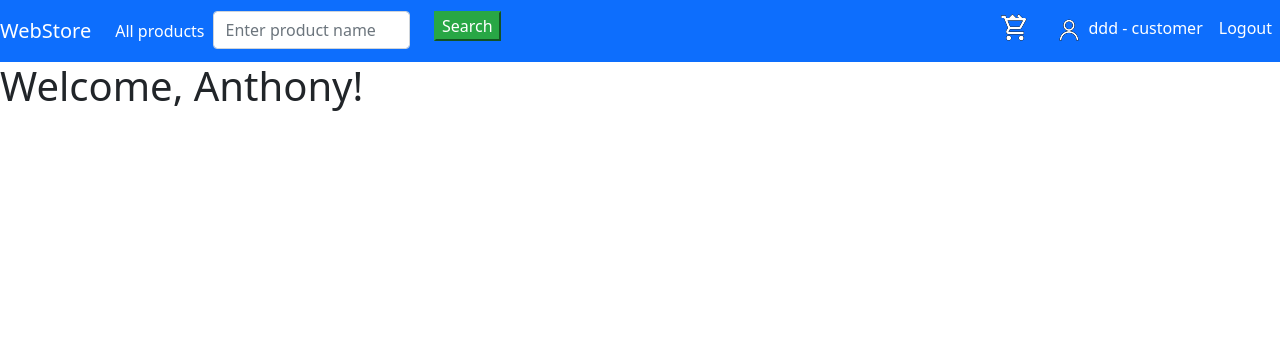
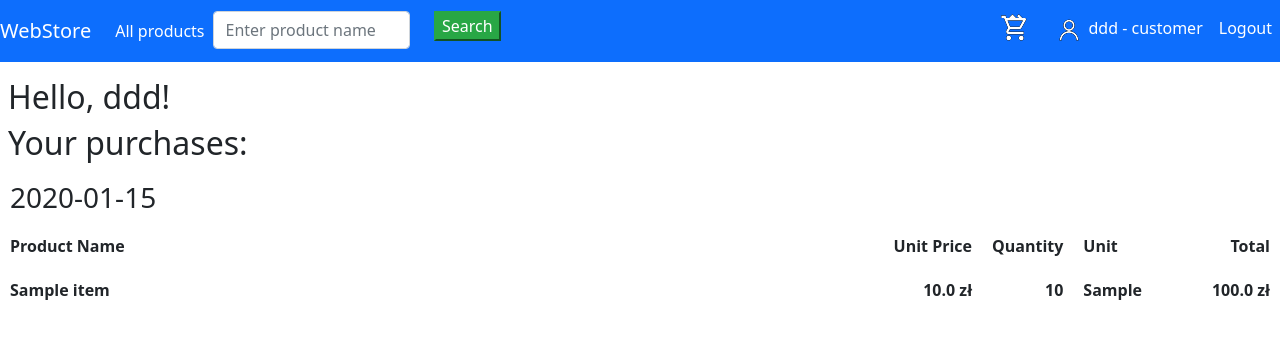
Before and after one commit to gcfbn/scripting-languages-final-project, a Flask app: page /profile in a window 1280 px wide. Shown: the top 339 px of the page. Run offline with Flask 2, Linux system fonts and the light colour scheme; a user stored in the database is signed in; tables that the repository leaves empty hold one stand-in row (values such as "Sample post"); some libraries are stand-ins or nearby versions.

Commit message:
Add customer profile.

```diff
--- a/python/app/dao/sql_scripts.py
+++ b/python/app/dao/sql_scripts.py
@@ -6,10 +6,10 @@ get_user_purchases_query = """SELECT PurchaseId, PurchaseDate
 FROM Purchases
 WHERE UserId = %s;"""
 
-get_purchased_items_query = """SELECT PI.ItemId, I.ItemName, PI.PurchasedItemsQuantity, I.ItemUnit
+get_purchased_items_query = """SELECT PI.ItemId, I.ItemName, PI.PurchasedItemsQuantity, I.ItemUnit, PI.PurchasedItemPrice, P.PurchaseDate
 FROM Purchases P INNER JOIN Purchased_Items PI on P.PurchaseId = PI.PurchaseId
 INNER JOIN Items I on PI.ItemId = I.ItemId
-WHERE P.PurchaseId = %s;"""
+WHERE P.UserId = %s;"""
 
 get_items_query = """SELECT ItemId, ItemName, ItemDescr, ItemPrice, ItemAvailability, ItemUnit
 FROM Items
--- a/python/app/dao/store_dao.py
+++ b/python/app/dao/store_dao.py
@@ -32,8 +32,8 @@ def get_user_purchases(user_id):
     return cursor.fetchall()
 
 
-def get_purchased_items(purchase_id):
-    cursor.execute(get_purchased_items_query, (purchase_id,))
+def get_purchased_items(user_id):
+    cursor.execute(get_purchased_items_query, (user_id,))
     return cursor.fetchall()
 
 
--- a/python/app/store.py
+++ b/python/app/store.py
@@ -1,12 +1,11 @@
-import sys
-
 from flask_login import login_required, current_user
 from flask import Blueprint, render_template, request, flash, redirect, url_for
 
 from .dao.store_dao import get_user_cart, remove_from_cart as dao_remove_from_cart, change_quantity_in_cart, \
     create_purchase, add_item_to_purchase, set_current_availability, get_single_item, add_to_cart as dao_add_to_cart, \
     already_in_cart, get_items, get_items_sold_by, update_item_price, add_product, delete_item as dao_delete_item, \
-    get_seller_report
+    get_seller_report, get_purchased_items
+from .utils import groupby
 
 store = Blueprint('store', __name__)
 
@@ -159,5 +158,9 @@ def delete_item():
 def profile():
     if current_user.usertype == 'seller':
         products = get_seller_report(current_user.id)
-        return render_template('seller_profile.html', products=products)
+        return render_template('seller_profile.html', products=products, name=current_user.name)
+    elif current_user.usertype == 'customer':
+        products = get_purchased_items(current_user.id)
+        groups = groupby(products, projection=lambda p: p['PurchaseDate'])
+        return render_template('customer_profile.html', groups=groups, name=current_user.name)
     return render_template('profile.html')
--- /dev/null
+++ b/python/app/templates/customer_profile.html
@@ -0,0 +1,32 @@
+{% extends "base.html" %}
+{% block content %}
+    <h2 class="mt-3 ml-2">Hello, {{ name }}!</h2>
+    <h2 class="mt-2 ml-2">Your purchases:</h2>
+    <table class="tbl-list mt-2" cellpadding="10" cellspacing="1">
+        <tbody>
+        {% for date, products in groups.items() %}
+            <tr>
+                <td colspan="2" class="h3 text-left">{{ date }}</td>
+            </tr>
+            <tr>
+                <th style="text-align:left;">Product Name</th>
+                <th style="text-align:right;" width="10%">Unit Price</th>
+                <th style="text-align:right;" width="5%">Quantity</th>
+                <th style="text-align:left;" width="5%">Unit</th>
+                <th style="text-align:right;" width="10%">Total</th>
+            </tr>
+            {% for product in products %}
+                <tr>
+                    <th style="text-align:left;">{{ product['ItemName'] }}</th>
+                    <th style="text-align:right;" width="10%">{{ product['PurchasedItemPrice'] }} zł</th>
+                    <th style="text-align:right;" width="5%">{{ product['PurchasedItemsQuantity'] }}</th>
+                    <th style="text-align:left;" width="5%">{{ product['ItemUnit'] }}</th>
+                    <th style="text-align:right;"
+                        width="5%">{{ product['PurchasedItemPrice'] * product['PurchasedItemsQuantity'] }} zł
+                    </th>
+                </tr>
+            {% endfor %}
+        {% endfor %}
+        </tbody>
+    </table>
+{% endblock %}
--- /dev/null
+++ b/python/app/utils.py
@@ -0,0 +1,8 @@
+from collections import defaultdict
+
+
+def groupby(iterable, projection):
+    result = defaultdict(list)
+    for item in iterable:
+        result[projection(item)].append(item)
+    return dict(result)
```
Also changed, not shown: python/app/templates/seller_profile.html (+6 -3 lines).
